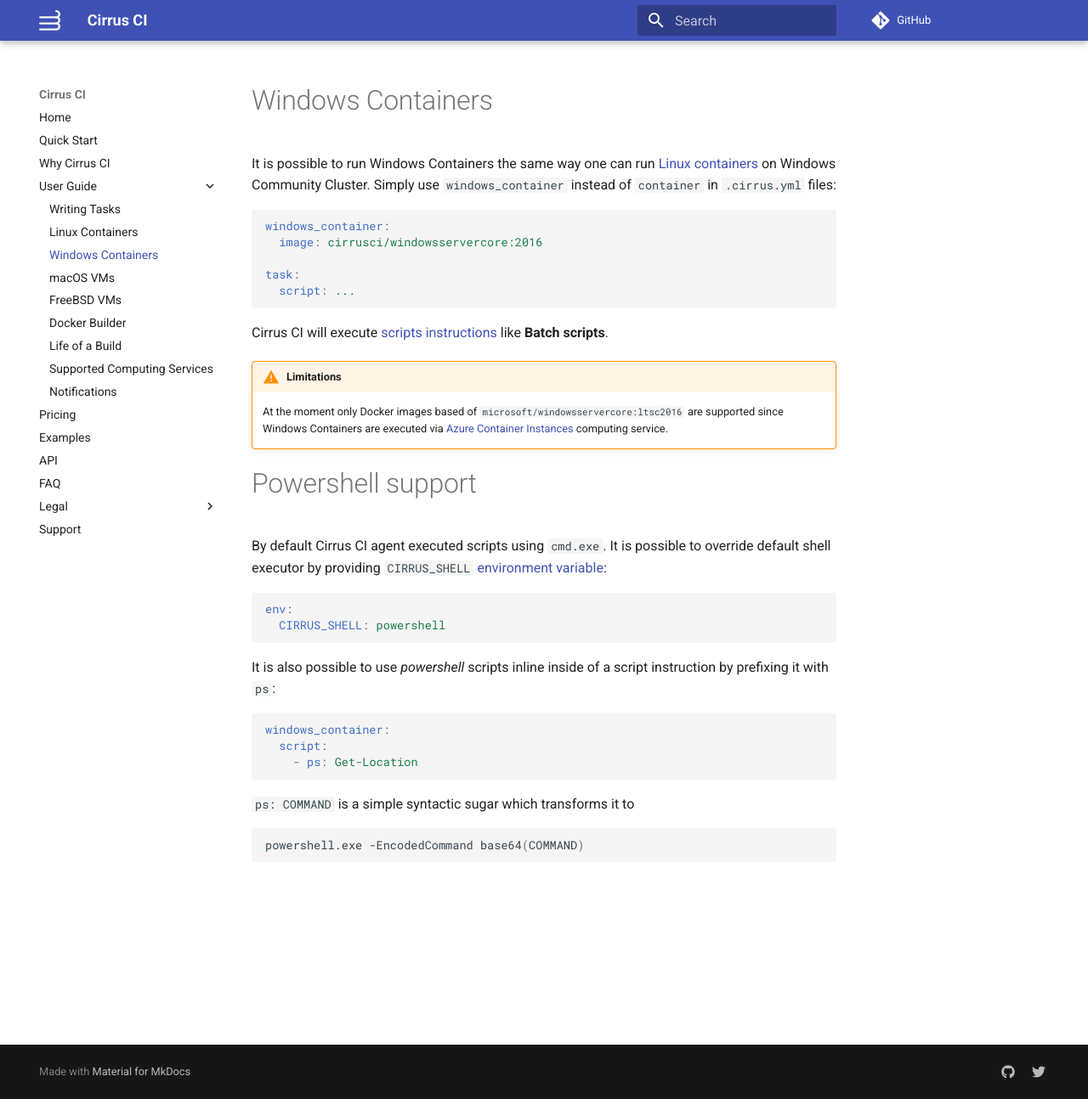
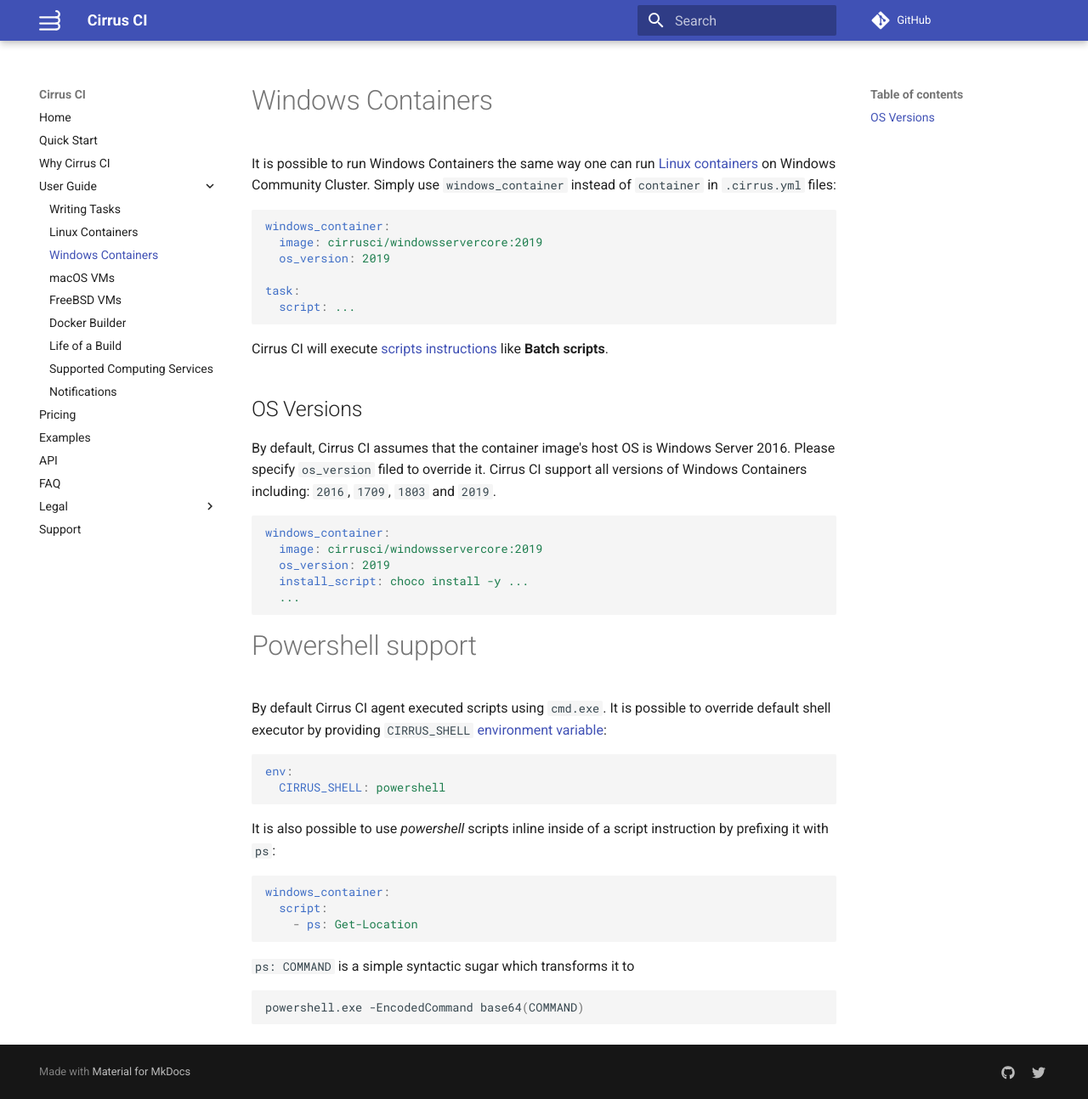
Before and after one commit to cirruslabs/cirrus-ci-docs, an MkDocs documentation site: the page built from docs/guide/windows.md, in a window 1280 px wide and 1294 px high. Shown: the whole window at 85% size. Built offline with MkDocs 1.6.1 and Material for MkDocs 9.7.7, drawn with Linux system fonts in a browser that asks for light colours; comment, search, counter and statistics services are not loaded.

Commit message:
Windows Containers 2019

````diff
--- a/docs/guide/windows.md
+++ b/docs/guide/windows.md
@@ -5,7 +5,8 @@ Simply use `windows_container` instead of `container` in `.cirrus.yml` files:
 
 ```yaml
 windows_container:
-  image: cirrusci/windowsservercore:2016
+  image: cirrusci/windowsservercore:2019
+  os_version: 2019
 
 task:
   script: ...
@@ -13,10 +14,18 @@ task:
 
 Cirrus CI will execute [scripts instructions](/guide/writing-tasks.md#script-instruction) like **Batch scripts**.
 
-!!! warning "Limitations"
-    At the moment only Docker images based of `microsoft/windowsservercore:ltsc2016` are supported since Windows Containers
-    are executed via [Azure Container Instances](/guide/supported-computing-services.md#azure-container-instances) computing
-    service.
+## OS Versions
+
+By default, Cirrus CI assumes that the container image's host OS is Windows Server 2016. Please specify `os_version`
+filed to override it. Cirrus CI support all versions of Windows Containers including: `2016`, `1709`, `1803` and `2019`.
+
+```yaml
+windows_container:
+  image: cirrusci/windowsservercore:2019
+  os_version: 2019
+  install_script: choco install -y ...
+  ...
+```
 
 # Powershell support
 
````
Also changed, not shown: docs/guide/docker-builder.md (+14 -0 lines).
